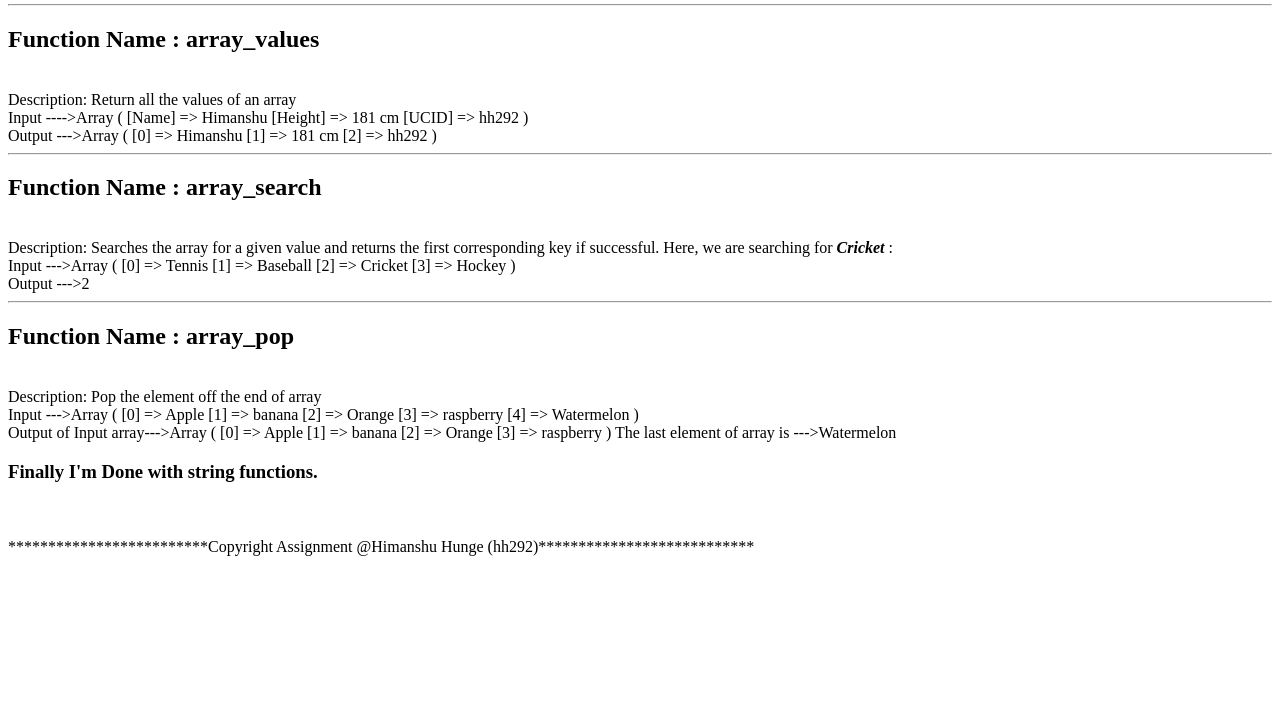
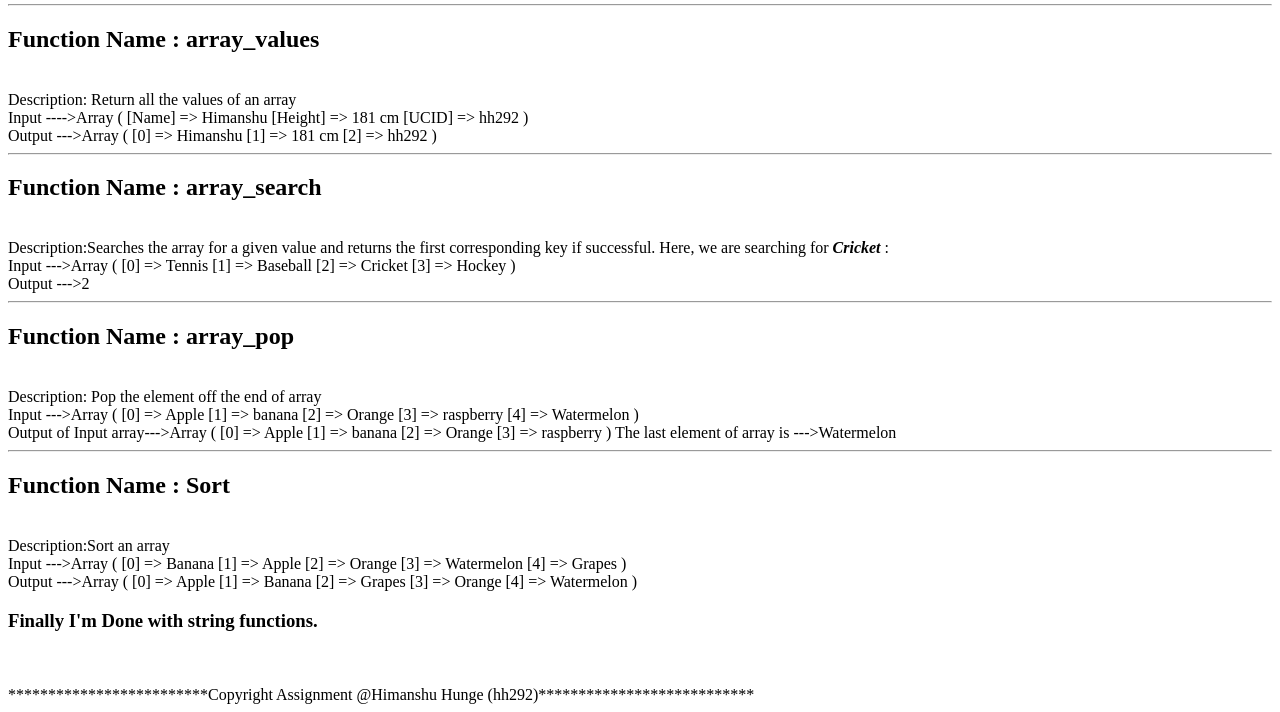
Before and after one commit to hh292/php_Array, a PHP site: page / in a window 1280 px wide. Shown: the part 638-1350 px from the top of the page. Before the commit the page ends 1194 px from the top, so only its background shows below. Run offline with PHP 8.4, Linux system fonts and the light colour scheme; some libraries are stand-ins or nearby versions.

Commit message:
Eighth Array function

```diff
--- a/index.php
+++ b/index.php
@@ -24,6 +24,7 @@
   $in_array_5 = array("Name" => "Himanshu", "Height" => "181 cm", "UCID" => "hh292");
   $in_array_6 = array(0 => 'Tennis', 1 => 'Baseball', 2 => 'Cricket', 3 => 'Hockey');
   $in_array_7 = array("Apple", "banana", "Orange", "raspberry", "Watermelon") ;
+  $in_array_8 = array("Banana", "Apple", "Orange", "Watermelon", "Grapes");
   $obj->print_1($in_array_1);
   $obj->print_2($in_array_2);
   $obj->print_3($in_array_3);
@@ -31,6 +32,7 @@
   $obj->print_5($in_array_5);
   $obj->print_6($in_array_6);
   $obj->print_7($in_array_7);
+  $obj->print_8($in_array_8);
 
   class main {
 
@@ -125,7 +127,7 @@
     {
         echo'<hr>';
         echo'<h2> Function Name : array_search </h2></br>';
-        echo 'Description: Searches the array for a given value and returns the first corresponding key if successful. Here, we are searching for <b><i>Cricket</i></b> :' ."\r";
+        echo 'Description:Searches the array for a given value and returns the first corresponding key if successful. Here, we are searching for <b><i>Cricket</i></b> :' ."\r";
         echo '</br>Input --->';
         print_r($in_array_6);
         $domain = array_search('Cricket', $in_array_6 );
@@ -152,6 +154,20 @@
 
     }
 
+    // function 8 : sort  ...hh292
+
+    public function print_8($in_array_8)
+    {
+      echo'<hr>';
+        echo'<h2> Function Name : Sort </h2></br>';
+        echo 'Description:Sort an array </br>' ."\r";
+        echo 'Input --->';
+        print_r($in_array_8);
+        $domain = sort($in_array_8);
+        echo '</br>Output --->';
+        print_r($in_array_8);
+
+    }
 
      public function __destruct() {
 
```
